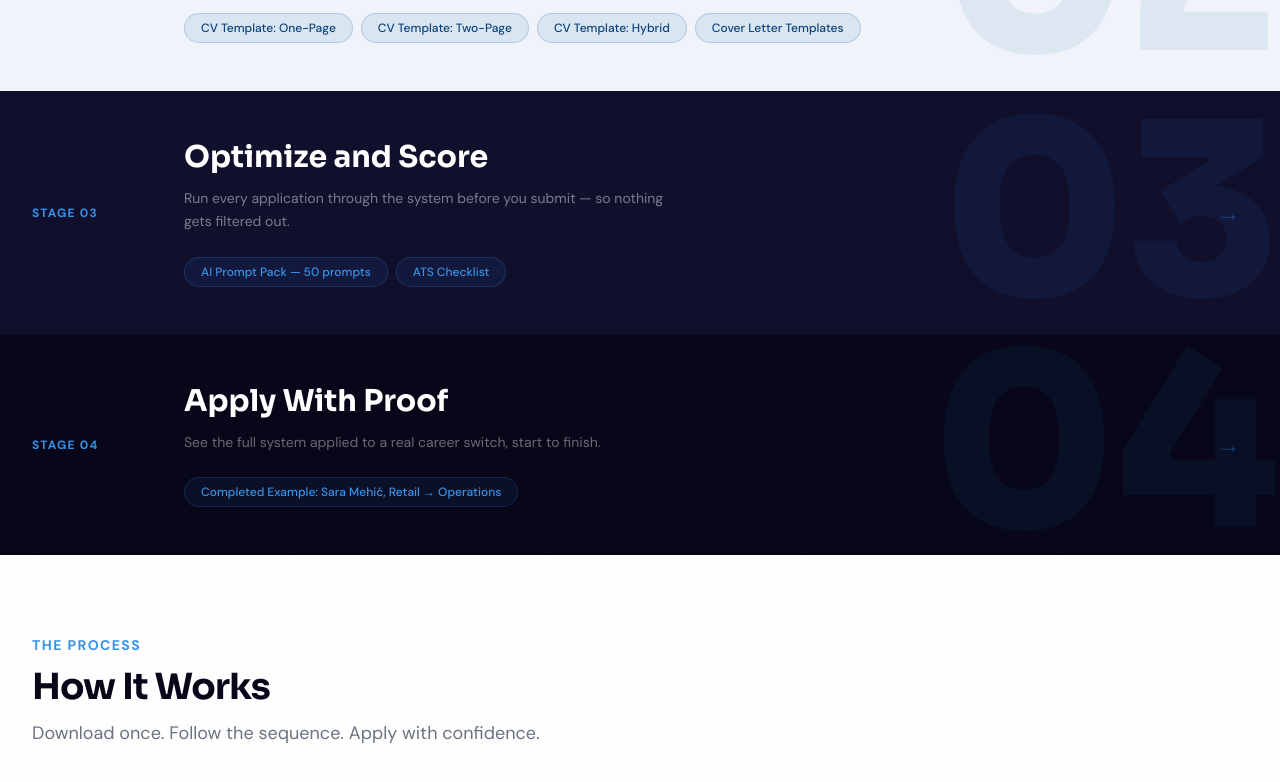
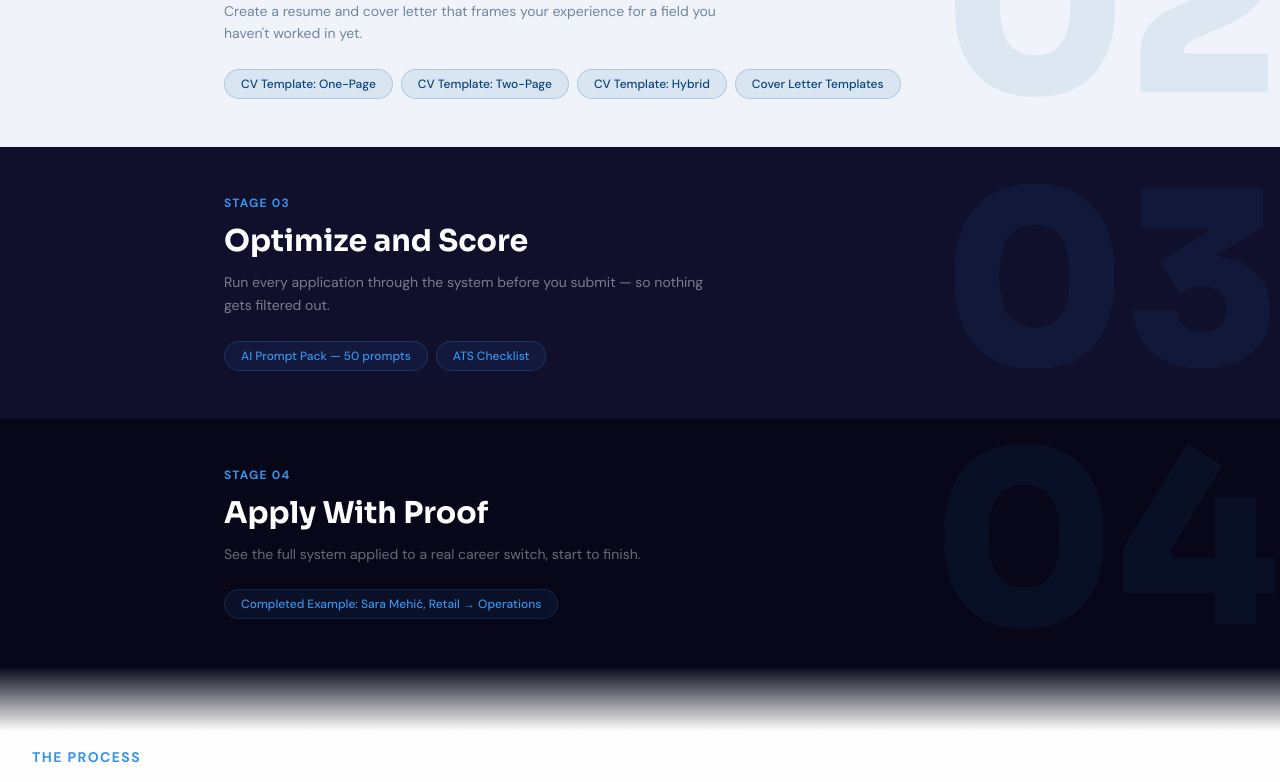
Before and after one commit to Amuo/careerswitchkit, a Next.js app: page / in a window 1280 px wide. Shown: the part 1440-2222 px from the top of the page. Built offline with nearby package versions, Linux system fonts and the light colour scheme.

Commit message:
fix: center stage content + section color variety + section transition fades

```diff
--- a/app/components/FAQ.tsx
+++ b/app/components/FAQ.tsx
@@ -41,6 +41,13 @@ export default function FAQ() {
         aria-hidden="true"
       />
 
+      {/* Gradient fade from white sections above into dark */}
+      <div
+        className="absolute top-0 left-0 right-0 h-16 pointer-events-none"
+        style={{ background: "linear-gradient(to bottom, #ffffff, transparent)" }}
+        aria-hidden="true"
+      />
+
       <div className="relative z-10 max-w-3xl mx-auto px-4 sm:px-6 lg:px-8">
         <Reveal className="mb-12">
           <p className="text-sm font-bold uppercase tracking-widest text-accent mb-3">
--- a/app/components/HowItWorks.tsx
+++ b/app/components/HowItWorks.tsx
@@ -98,6 +98,13 @@ export default function HowItWorks() {
         aria-hidden="true"
       />
 
+      {/* Gradient fade from Stage 04 dark into this section */}
+      <div
+        className="absolute top-0 left-0 right-0 h-16 pointer-events-none"
+        style={{ background: "linear-gradient(to bottom, #070719, transparent)" }}
+        aria-hidden="true"
+      />
+
       <div className="relative z-10 max-w-7xl mx-auto px-4 sm:px-6 lg:px-8">
         <Reveal className="mb-16">
           <p className="text-sm font-bold uppercase tracking-widest text-accent mb-3">
--- a/app/components/Proof.tsx
+++ b/app/components/Proof.tsx
@@ -4,7 +4,7 @@ import { Reveal } from "./Reveal";
 
 export default function Proof() {
   return (
-    <section className="bg-white py-16 lg:py-20">
+    <section className="bg-[#F0F4FA] py-16 lg:py-20">
       <div className="max-w-5xl mx-auto px-4 sm:px-6 lg:px-8">
         <Reveal className="mb-12">
           <p className="text-sm font-bold uppercase tracking-widest text-accent mb-3">
--- a/app/components/WhatsIncluded.tsx
+++ b/app/components/WhatsIncluded.tsx
@@ -49,7 +49,6 @@ const stageStyles = [
     pillBg: "rgba(55,146,232,0.07)",
     pillBorder: "rgba(55,146,232,0.2)",
     pillText: "#185FA5",
-    divider: "1px solid rgba(7,7,25,0.06)",
     arrowColor: "#3792E8",
   },
   {
@@ -61,7 +60,6 @@ const stageStyles = [
     pillBg: "rgba(24,95,165,0.1)",
     pillBorder: "rgba(24,95,165,0.22)",
     pillText: "#0C447C",
-    divider: "1px solid rgba(4,44,83,0.08)",
     arrowColor: "#185FA5",
   },
   {
@@ -73,7 +71,6 @@ const stageStyles = [
     pillBg: "rgba(55,146,232,0.08)",
     pillBorder: "rgba(55,146,232,0.22)",
     pillText: "#3792E8",
-    divider: "1px solid rgba(55,146,232,0.1)",
     arrowColor: "#3792E8",
   },
   {
@@ -85,7 +82,6 @@ const stageStyles = [
     pillBg: "rgba(55,146,232,0.07)",
     pillBorder: "rgba(55,146,232,0.18)",
     pillText: "#3792E8",
-    divider: null,
     arrowColor: "#3792E8",
   },
 ];
@@ -99,9 +95,9 @@ export default function WhatsIncluded() {
   return (
     <section id="included">
 
-      {/* Section header — dark navy band */}
+      {/* Section header — dark navy band, max-w-4xl to match stage content */}
       <div className="bg-[#070719] pt-14 pb-12">
-        <div className="max-w-7xl mx-auto px-4 sm:px-6 lg:px-8">
+        <div className="max-w-4xl mx-auto px-4 sm:px-6 lg:px-8">
           <Reveal>
             <p className="text-sm font-bold uppercase tracking-widest text-[#3792E8] mb-3">
               THE SYSTEM
@@ -122,7 +118,6 @@ export default function WhatsIncluded() {
         const s = stageStyles[i];
         return (
           <div key={stage.number}>
-              {/* Background band is always visible — motion.div only wraps the content grid */}
             <div
               className="group relative overflow-hidden py-12"
               style={{ background: s.bg }}
@@ -134,7 +129,7 @@ export default function WhatsIncluded() {
                 aria-hidden="true"
               />
 
-                {/* Ghost watermark number */}
+              {/* Ghost watermark number — bleeds to viewport right edge */}
               <span
                 className="absolute right-0 top-1/2 -translate-y-1/2 font-sora font-black select-none pointer-events-none leading-none"
                 style={{
@@ -146,31 +141,22 @@ export default function WhatsIncluded() {
                 {stage.number}
               </span>
 
-                {/* Centered content container */}
-                <div className="max-w-7xl mx-auto px-4 sm:px-6 lg:px-8">
-
-                {/* 3-column grid — this is what animates in */}
+              {/* Centered content — max-w-4xl matches section header */}
+              <div className="max-w-4xl mx-auto px-4 sm:px-6 lg:px-8">
                 <motion.div
                   suppressHydrationWarning
                   initial={reduce ? {} : { opacity: 0, y: 16 }}
                   whileInView={{ opacity: 1, y: 0 }}
                   viewport={{ once: true, amount: 0.1 }}
                   transition={{ duration: 0.6, delay: STAGGER_DELAYS[i], ease: STAGE_EASE }}
-                  className="relative z-10 grid grid-cols-1 lg:grid-cols-[120px_1fr_auto] gap-4 lg:gap-8 items-center"
+                  className="relative z-10"
                 >
-
-                  {/* Left col: stage label */}
-                  <div>
                   <p
-                      className="text-xs font-bold uppercase tracking-widest"
+                    className="text-xs font-bold uppercase tracking-widest mb-3"
                     style={{ color: s.labelColor }}
                   >
                     STAGE {stage.number}
                   </p>
-                  </div>
-
-                  {/* Middle col: title, description, pills */}
-                  <div>
                   <h3
                     className="font-sora text-2xl lg:text-3xl font-bold mb-3"
                     style={{ color: s.titleColor }}
@@ -198,23 +184,9 @@ export default function WhatsIncluded() {
                       </span>
                     ))}
                   </div>
-                  </div>
-
-                  {/* Right col: arrow — visible desktop only */}
-                  <div className="hidden lg:flex items-center justify-end pr-2">
-                    <span
-                      className="text-2xl transition-transform duration-[250ms] ease-out group-hover:translate-x-1"
-                      style={{ color: s.arrowColor, opacity: 0.35 }}
-                      aria-hidden="true"
-                    >
-                      →
-                    </span>
-                  </div>
-
                 </motion.div>
               </div>
             </div>
-
           </div>
         );
       })}
```
Lines whose indentation alone changed are shown as unchanged.
